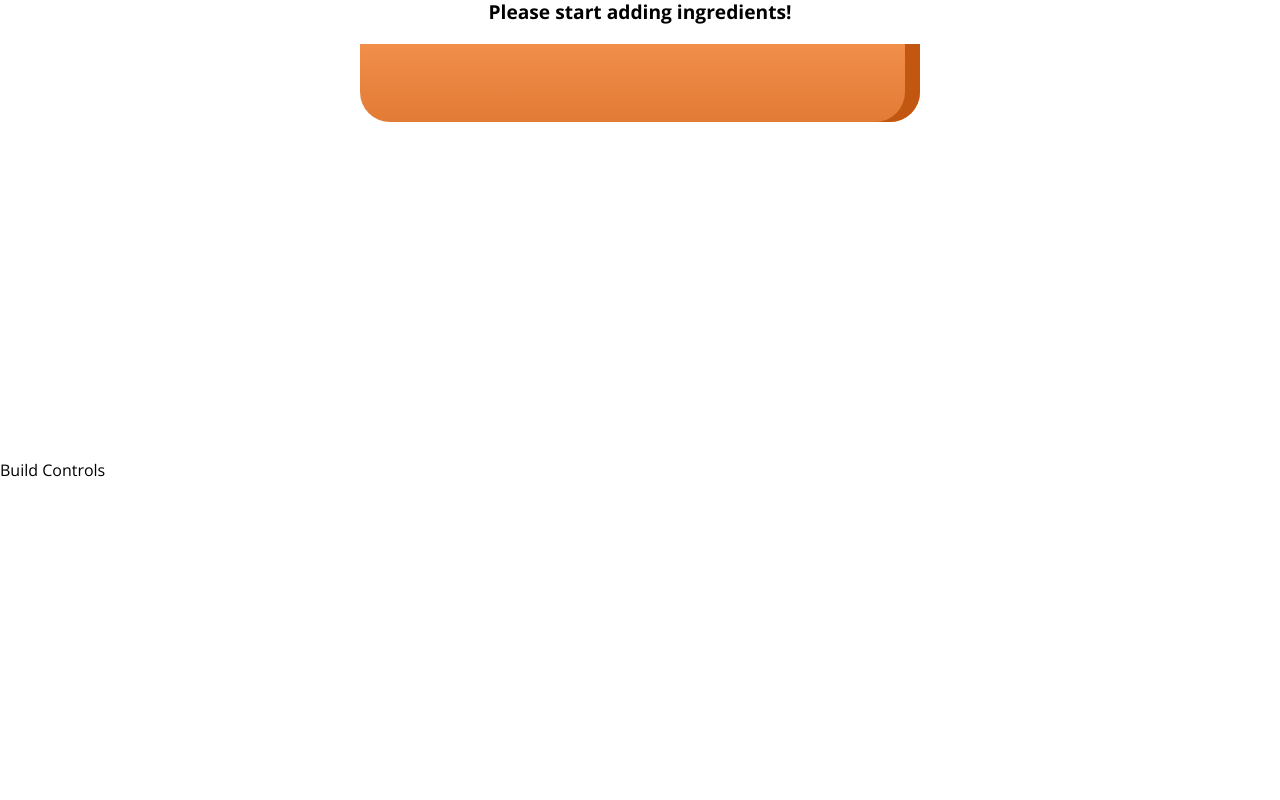
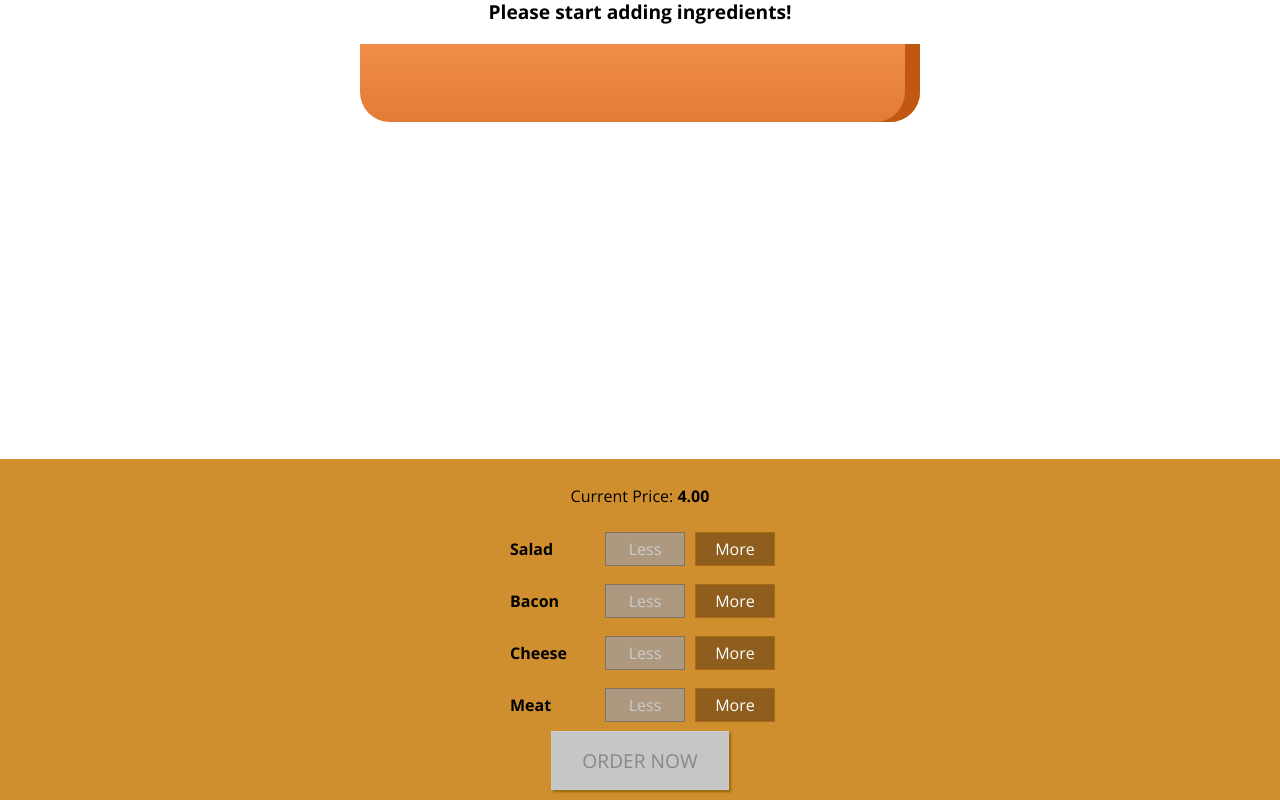
Before and after one commit to hoancmg/burger-builder, a React (Create React App) app: page / in a window 1280 px wide. Shown: the part 179-979 px from the top of the page. Before the commit the page ends 800 px from the top, so only its background shows below. Built offline with nearby package versions, Linux system fonts and the light colour scheme.

Commit message:
add order now btn

```diff
--- a/src/components/Burger/BuildControls/BuildControl/BuildControl.js
+++ b/src/components/Burger/BuildControls/BuildControl/BuildControl.js
@@ -1,12 +1,14 @@
 import React from 'react'
-
 import classes from './BuildControl.module.css'
 
 const buildControl = (props) => (
     <div className={classes.BuildControl}>
         <div className={classes.Label}>{props.label}</div>
-        <button className={classes.Less}>Less</button>
-        <button className={classes.More}>More</button>
+        <button className={classes.Less}
+            onClick={props.removed}
+            disabled={props.disabled}
+        >Less</button>
+        <button className={classes.More} onClick={props.added}>More</button>
     </div>
 );
 
--- a/src/components/Burger/BuildControls/BuildControls.js
+++ b/src/components/Burger/BuildControls/BuildControls.js
@@ -1,8 +1,28 @@
 import React from 'react';
+import classes from './BuildControls.module.css';
+import BuildControl from './BuildControl/BuildControl';
+
+const controls = [
+    { label: 'Salad', type: 'salad' },
+    { label: 'Bacon', type: 'bacon' },
+    { label: 'Cheese', type: 'cheese' },
+    { label: 'Meat', type: 'meat' },
+]
 
 const buildControls = (props) => (
-    <div>
-
+    <div className={classes.BuildControls}>
+        <p>Current Price: <strong>{props.price.toFixed(2)}</strong></p>
+        { controls.map(ctrl => (
+            <BuildControl
+                key={ctrl.label}
+                label={ctrl.label}
+                added={() => props.ingredientsAdded(ctrl.type)}
+                removed={() => props.ingredientsRemoved(ctrl.type)}
+                disabled={props.disabled[ctrl.type]}
+                />
+        )
+        )}
+        <button disabled={!props.purchasable} className={classes.OrderButton}>ORDER NOW</button>
     </div>
 );
 
--- a/src/components/Burger/BuildControls/BuildControls.module.css
+++ b/src/components/Burger/BuildControls/BuildControls.module.css
@@ -8,3 +8,44 @@
     margin: auto;
     padding: 10px 0;
 }
+
+.OrderButton {
+    background-color: #DAD735;
+    outline: none;
+    cursor: pointer;
+    border: 1px solid #966909;
+    color: #966909;
+    font-family: inherit;
+    font-size: 1.2em;
+    padding: 15px 30px;
+    box-shadow: 2px 2px 2px #966909;
+}
+
+.OrderButton:hover, .OrderButton:active {
+    background-color: #A0DB41;
+    border: 1px solid #966909;
+    color: #966909;
+}
+
+.OrderButton:disabled {
+    background-color: #C7C6C6;
+    cursor: not-allowed;
+    border: 1px solid #ccc;
+    color: #888888;
+}
+
+.OrderButton:not(:disabled) {
+    animation: enable 0.3s linear;
+}
+
+@keyframes enable {
+    0% {
+        transform: scale(1);
+    }
+    60% {
+        transform: scale(1.1);
+    }
+    100% {
+        transform: scale(1);
+    }
+}
--- a/src/components/Burger/Burger.js
+++ b/src/components/Burger/Burger.js
@@ -12,7 +12,6 @@
         .reduce((arr, el ) => {
             return arr.concat(el)
         }, []);
-    console.log(transformIngredients);
     if (transformIngredients.length === 0) {
         transformIngredients = <p> Please start adding ingredients!</p>
     }
--- a/src/containers/BurgerBuilder/BurgerBuilder.js
+++ b/src/containers/BurgerBuilder/BurgerBuilder.js
@@ -1,22 +1,85 @@
 import React, { Component } from 'react';
 import Aux from '../../hoc/Auxx'
 import Burger from '../../components/Burger/Burger'
+import BuildControls from '../../components/Burger/BuildControls/BuildControls'
 
+const INGREDIENT_PRICES = {
+    salad: 0.5,
+    cheese: 0.4,
+    meat: 1.3,
+    bacon: 0.6
+};
 class BurgerBuilder extends Component {
     state = {
         ingredients: {
             salad: 0,
-            bacaon: 0,
+            bacon: 0,
             cheese: 0,
             meat: 0
         },
+        totalPrice: 4,
+        purchasable: false
+    }
+
+    updatePurchaseState (ingredients) {
+
+        const sum = Object.keys(ingredients).map(igKey => {
+            return ingredients[igKey]
+        }).reduce((sum, el) => {
+            return sum + el;
+        }, 0);
+
+        this.setState({ purchasable: sum > 0})
+    }
+
+    addIngredientHandler = (type) => {
+        const oldCount = this.state.ingredients[type];
+        const updatedCount = oldCount + 1;
+        const updatedIngredients = {
+            ...this.state.ingredients
+        }
+        updatedIngredients[type] = updatedCount;
+        const priceAddition = INGREDIENT_PRICES[type];
+        const oldPrice = this.state.totalPrice;
+        const newPrice = oldPrice + priceAddition;
+        this.setState({totalPrice: newPrice, ingredients: updatedIngredients})
+        this.updatePurchaseState(updatedIngredients);
+    }
+
+    removeIngredientHandler = (type) => {
+        const oldCount = this.state.ingredients[type];
+        if (oldCount <= 0) {
+            return;
+        }
+        const updatedCount = oldCount - 1;
+        const updatedIngredients = {
+            ...this.state.ingredients
+        }
+        updatedIngredients[type] = updatedCount;
+        const priceDeduction = INGREDIENT_PRICES[type];
+        const oldPrice = this.state.totalPrice;
+        const newPrice = oldPrice - priceDeduction;
+        this.setState({totalPrice: newPrice, ingredients: updatedIngredients})
+        this.updatePurchaseState(updatedIngredients);
     }
 
     render () {
+        const disableInfo = {
+            ...this.state.ingredients
+        };
+        for (let key in disableInfo) {
+            disableInfo[key] = disableInfo[key] <= 0
+        }
         return (
             <Aux>
                 <Burger ingredients={this.state.ingredients} />
-                <div>Build Controls</div>
+                <BuildControls
+                    price={this.state.totalPrice}
+                    ingredientsAdded={this.addIngredientHandler}
+                    ingredientsRemoved={this.removeIngredientHandler}
+                    purchasable={this.state.purchasable}
+                    disabled={disableInfo}
+                 />
             </Aux>
         );
     }
```
